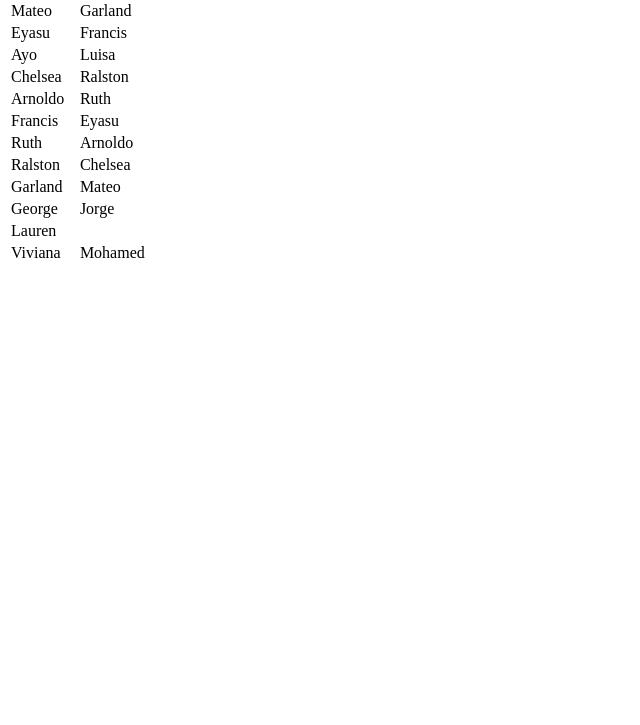
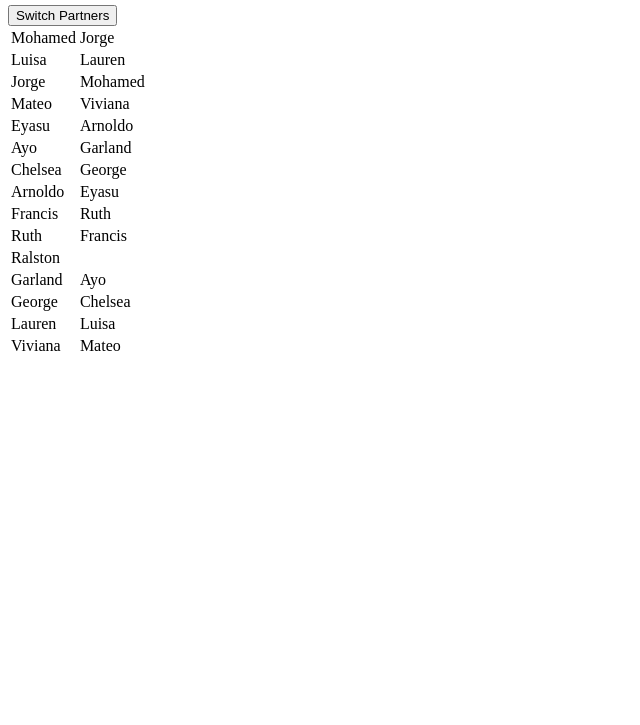
Before and after one commit to ruthmpardee/PartnersAssigning, a plain HTML site: page index.html in a window 1280 px wide. Shown: the part 75-800 px from the top of the page, without its empty margins (0-640 px from the left). Drawn offline with nearby package versions, Linux system fonts and the light colour scheme.

Commit message:
start work on object hashing

```diff
--- a/index.html
+++ b/index.html
@@ -7,6 +7,10 @@
 		<script type="text/javascript" scr="https://cdnjs.cloudflare.com/ajax/libs/underscore.js/1.8.3/underscore-min.js"></script>
 	</head>
 	<body>
+	<div>
+		<h1>Prep+ Partners</h1>
+		<button id='switch'>Switch Partners</button>
+	</div>
 		<div>
 			<table id='inPerson'>
 			</table>
--- a/script.js
+++ b/script.js
@@ -1,18 +1,18 @@
 var inPersonStudents = [
-	{name: 'Mohamed', currentPartner: null, previousPartners: ['Luisa', 'Jorge', 'Mateo', 'Eyasu', 'Ayo', 'Chelsea', 'Arnoldo', 'Francis', 'Ruth', 'Ralston', 'Garland', 'George', 'Lauren']},
-	{name: 'Luisa', currentPartner: null, previousPartners: ['Mohamed']},
-	{name: 'Jorge', currentPartner: null, previousPartners: ['Mateo', 'Mohamed']},
-	{name: 'Mateo', currentPartner: null, previousPartners: ['Jorge', 'Mohamed']},
-	{name: 'Eyasu', currentPartner: null, previousPartners: ['Ayo', 'Mohamed']},
-	{name: 'Ayo', currentPartner: null, previousPartners: ['Eyasu', 'Mohamed']},
-	{name: 'Chelsea', currentPartner: null, previousPartners: ['Lauren', 'Mohamed']},
-	{name: 'Arnoldo', currentPartner: null, previousPartners: ['Francis', 'Mohamed']},
-	{name: 'Francis', currentPartner: null, previousPartners: ['Arnoldo', 'Mohamed']},
-	{name: 'Ruth', currentPartner: null, previousPartners: ['Ralston', 'Mohamed']},
-	{name: 'Ralston', currentPartner: null, previousPartners: ['Ruth', 'Mohamed']},
-	{name: 'Garland', currentPartner: null, previousPartners: ['George', 'Mohamed']},
-	{name: 'George', currentPartner: null, previousPartners: ['Garland', 'Mohamed']},
-	{name: 'Lauren', currentPartner: null, previousPartners: ['Chelsea', 'Mohamed']},
+	{name: 'Mohamed', currentPartner: null, previousPartners: ['Arnoldo']},
+	{name: 'Luisa', currentPartner: null, previousPartners: []},
+	{name: 'Jorge', currentPartner: null, previousPartners: ['Mateo']},
+	{name: 'Mateo', currentPartner: null, previousPartners: ['Jorge']},
+	{name: 'Eyasu', currentPartner: null, previousPartners: ['Ayo']},
+	{name: 'Ayo', currentPartner: null, previousPartners: ['Eyasu']},
+	{name: 'Chelsea', currentPartner: null, previousPartners: ['Lauren']},
+	{name: 'Arnoldo', currentPartner: null, previousPartners: ['Francis']},
+	{name: 'Francis', currentPartner: null, previousPartners: ['Arnoldo']},
+	{name: 'Ruth', currentPartner: null, previousPartners: ['Ralston']},
+	{name: 'Ralston', currentPartner: null, previousPartners: ['Ruth']},
+	{name: 'Garland', currentPartner: null, previousPartners: ['George']},
+	{name: 'George', currentPartner: null, previousPartners: ['Garland']},
+	{name: 'Lauren', currentPartner: null, previousPartners: ['Chelsea']},
 	{name: 'Viviana', currentPartner: null, previousPartners: []},
 ];
 
@@ -48,14 +48,42 @@ var assignPartners = function(studentArr){
 	}
 
 	// Display the student and partner on the page:
-	_.each(studentArr, function(studentObj, index){
-		var table = document.getElementById('inPerson');
-		var row = table.insertRow(-1);
-		var cell = row.insertCell(-1);
-		cell.innerHTML = studentObj.name;
-		var cellPartner = row.insertCell(-1);
-		cellPartner.innerHTML = studentObj.currentPartner;
-		});
+
 };
 
 assignPartners(inPersonStudents);
+console.log(inPersonStudents);
+
+_.each(inPersonStudents, function(studentObj, index){
+	var table = document.getElementById('inPerson');
+	var row = document.createElement('tr')
+	table.appendChild(row);
+	var cell = document.createElement('td')
+	row.appendChild(cell);
+	cell.innerHTML = studentObj.name;
+	var cellPartner = document.createElement('td')
+	row.appendChild(cellPartner);
+	cellPartner.innerHTML = studentObj.currentPartner;
+});
+
+ var clearPartners = function (studentArr){
+ 	_.each(studentArr, function (studentObj){
+ 		studentObj.previousPartners.push(studentObj.currentPartner);
+ 		studentObj.currentPartner = null;
+ 	});
+ };
+
+
+document.addEventListener("DOMContentLoaded", function(e){
+// your code here
+	var button = document.getElementById('switch');
+	button.onclick = function(e){
+		e.preventDefault();
+		// var list = document.getElementById('inPerson');
+		clearPartners(inPersonStudents);
+		console.log(inPersonStudents);
+		assignPartners(inPersonStudents);
+	};
+});
+
+var hashtable = {}
```
Also changed, not shown: 1 other file.
